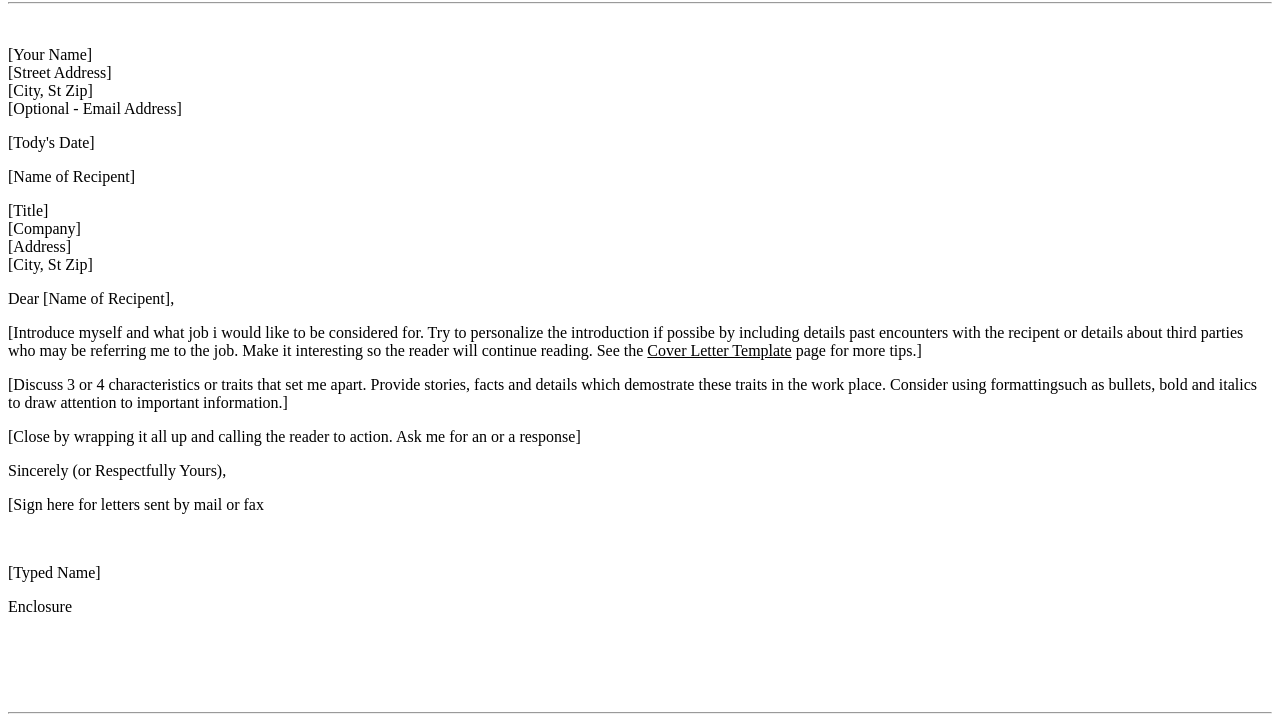
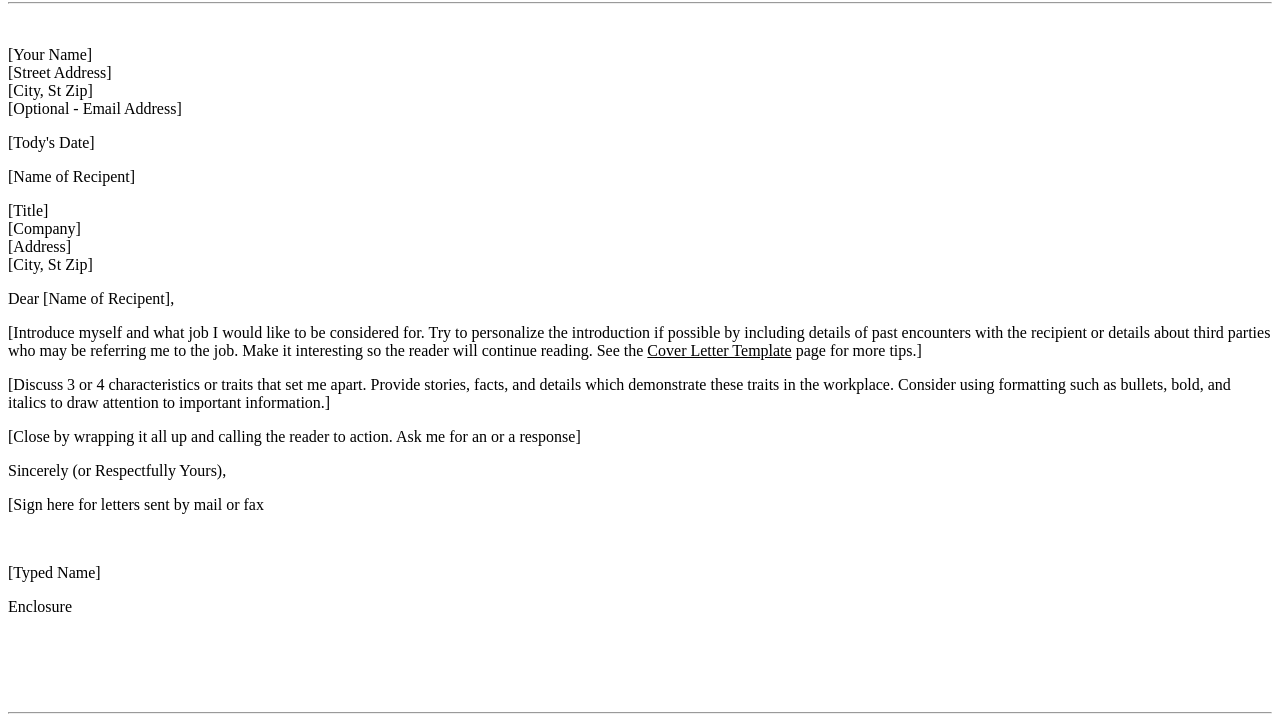
Before and after one commit to sheikh-mohammad/Assignment-2, a plain HTML site: page index.html in a window 1280 px wide. Shown: the part 78-800 px from the top of the page. Drawn offline with Linux system fonts and the light colour scheme.

Commit message:
Update index.html

```diff
--- a/index.html
+++ b/index.html
@@ -4,6 +4,7 @@
     <meta charset="UTF-8">
     <meta name="viewport" content="width=device-width, initial-scale=1.0">
     <title>Assignment 2 - Home</title>
+	<link rel="shortcut icon" href="img/logoipsum-355.svg">
 </head>
 	<body>
 		<center>
@@ -22,8 +23,8 @@
 		[Address] <br>
 		[City, St Zip]</p>
 		<p>Dear [Name of Recipent],</p>
-		<p>[Introduce myself and what job i would like to be considered for. Try to personalize the introduction if possibe by including details past encounters with the recipent or details about third parties who may be referring me to the job. Make it interesting so the reader will continue reading. See the <u>Cover Letter Template</u> page for more tips.]</p>
-		<p>[Discuss 3 or 4 characteristics or traits that set me apart. Provide stories, facts and details which demostrate these traits in the work place. Consider using formattingsuch as bullets, bold and italics to draw attention to important information.]</p>
+		<p>[Introduce myself and what job I would like to be considered for. Try to personalize the introduction if possible by including details of past encounters with the recipient or details about third parties who may be referring me to the job. Make it interesting so the reader will continue reading. See the <u>Cover Letter Template</u> page for more tips.]</p>
+		<p>[Discuss 3 or 4 characteristics or traits that set me apart. Provide stories, facts, and details which demonstrate these traits in the workplace. Consider using formatting such as bullets, bold, and italics to draw attention to important information.]</p>
 		<p>[Close by wrapping it all up and calling the reader to action. Ask me for an or a response]</p>
 		<p>Sincerely (or Respectfully Yours),</p>
 		<p>[Sign here for letters sent by mail or fax</p>
```
